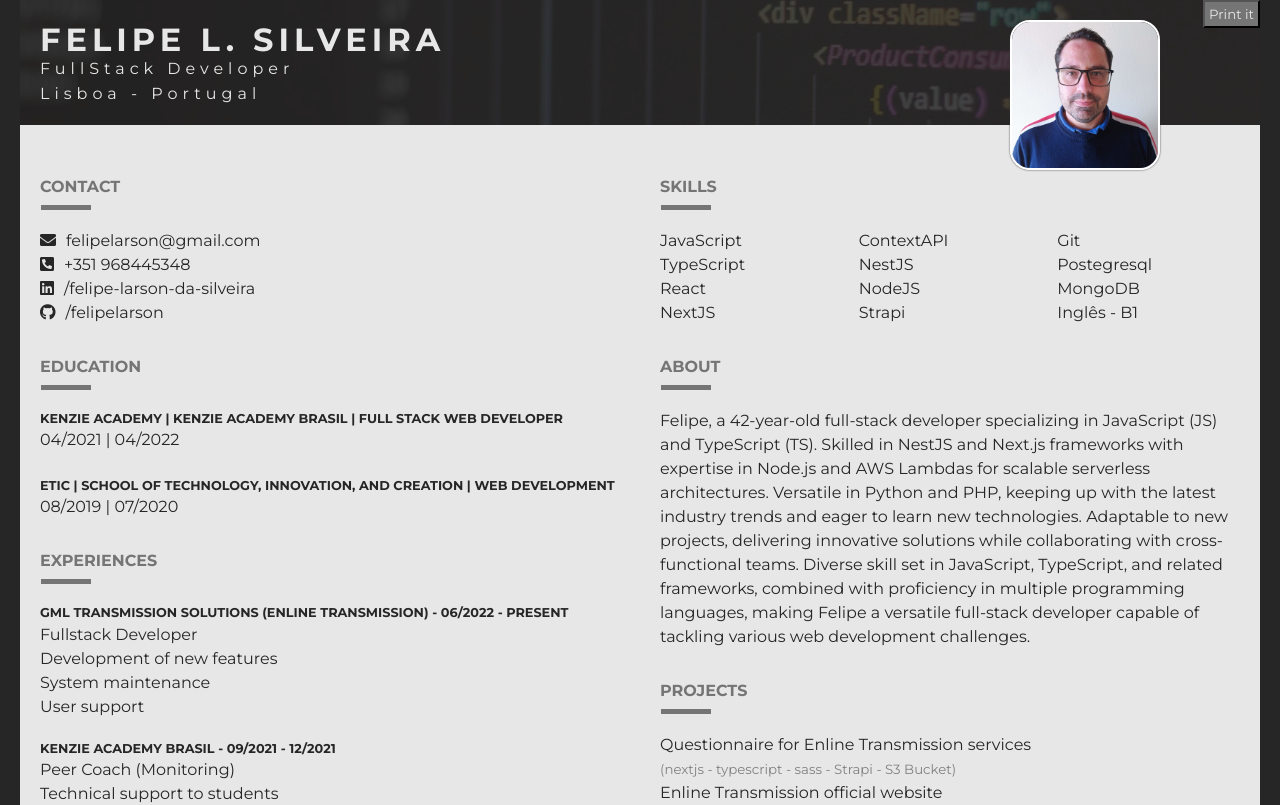
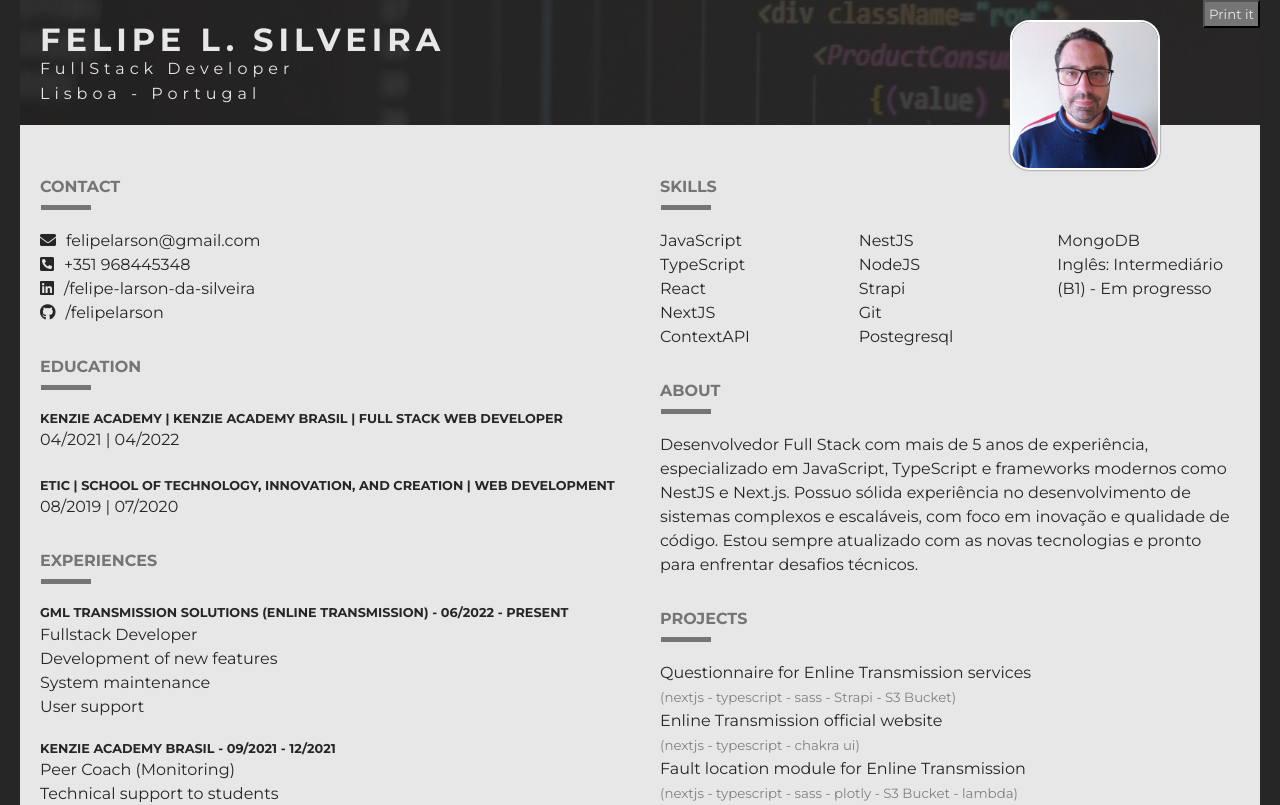
Before and after one commit to felipelarson/cv-felipe-silveira, a React (Vite) app: page / in a window 1280 px wide. Shown: the top 805 px of the page. Built offline with nearby package versions, Linux system fonts and the light colour scheme.

Commit message:
adicionado nova descrição

```diff
--- a/src/components/About/index.tsx
+++ b/src/components/About/index.tsx
@@ -2,16 +2,12 @@ export const About = () => (
   <article>
     <h2>About</h2>
     <p>
-      Felipe, a 42-year-old full-stack developer specializing in JavaScript (JS)
-      and TypeScript (TS). Skilled in NestJS and Next.js frameworks with
-      expertise in Node.js and AWS Lambdas for scalable serverless
-      architectures. Versatile in Python and PHP, keeping up with the latest
-      industry trends and eager to learn new technologies. Adaptable to new
-      projects, delivering innovative solutions while collaborating with
-      cross-functional teams. Diverse skill set in JavaScript, TypeScript, and
-      related frameworks, combined with proficiency in multiple programming
-      languages, making Felipe a versatile full-stack developer capable of
-      tackling various web development challenges.
+      Desenvolvedor Full Stack com mais de 5 anos de experiência, especializado
+      em JavaScript, TypeScript e frameworks modernos como NestJS e Next.js.
+      Possuo sólida experiência no desenvolvimento de sistemas complexos e
+      escaláveis, com foco em inovação e qualidade de código. Estou sempre
+      atualizado com as novas tecnologias e pronto para enfrentar desafios
+      técnicos.
     </p>
   </article>
-);
+)
--- a/src/components/Skills/index.tsx
+++ b/src/components/Skills/index.tsx
@@ -1,17 +1,17 @@
 const techs_list = [
-  "JavaScript",
-  "TypeScript",
-  "React",
-  "NextJS",
-  "ContextAPI",
-  "NestJS",
-  "NodeJS",
-  "Strapi",
-  "Git",
-  "Postegresql",
-  "MongoDB",
-  "Inglês - B1",
-];
+  'JavaScript',
+  'TypeScript',
+  'React',
+  'NextJS',
+  'ContextAPI',
+  'NestJS',
+  'NodeJS',
+  'Strapi',
+  'Git',
+  'Postegresql',
+  'MongoDB',
+  'Inglês: Intermediário (B1) - Em progresso',
+]
 
 export const Skills = () => (
   <article>
@@ -19,8 +19,8 @@ export const Skills = () => (
 
     <ul className="skills">
       {techs_list.map((elm, idx) => {
-        return <li key={idx}>{elm}</li>;
+        return <li key={idx}>{elm}</li>
       })}
     </ul>
   </article>
-);
+)
```
